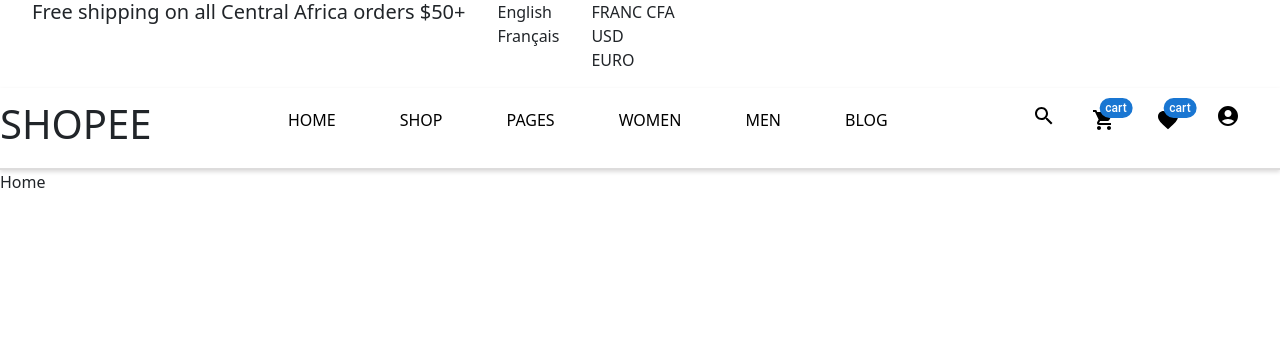
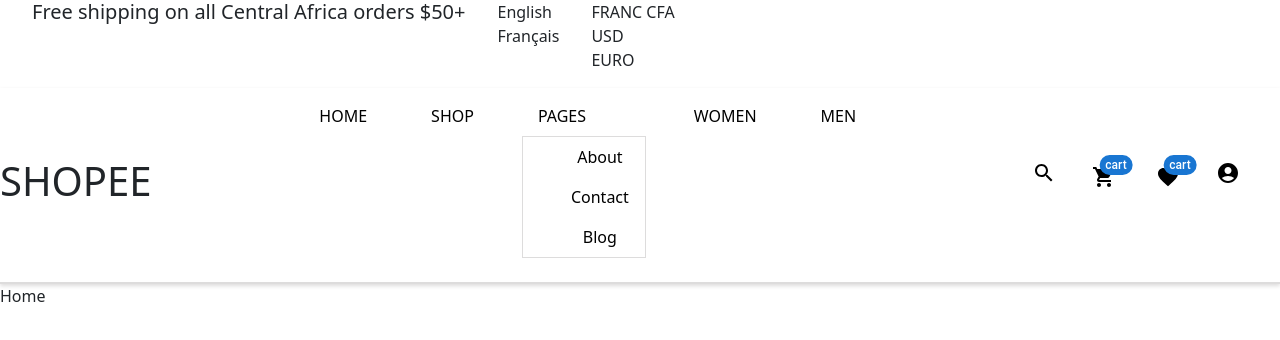
Before and after one commit to NalianAchei2020/e-commerce_shop, a React (Create React App) app in the folder client/: page / in a window 1280 px wide. Shown: the top 340 px of the page. Built offline with nearby package versions, Linux system fonts and the light colour scheme.

Commit message:
add link

```diff
--- a/client/src/Components/header.js
+++ b/client/src/Components/header.js
@@ -40,10 +40,29 @@ function Header() {
                 SHOP
               </Link>
             </li>
-            <li className="nav-item">
+            <li className="nav-item nav-dropdown">
               <Link className="nav-link" to="/pages">
                 PAGES
               </Link>
+              <div className="dropdown">
+                <ul className="nav-item drop">
+                  <li className="nav-item">
+                    <Link className="nav-link drop-link" to="/pages/about">
+                      About
+                    </Link>
+                  </li>
+                  <li className="nav-item">
+                    <Link className="nav-link" to="/pages/contact">
+                      Contact
+                    </Link>
+                  </li>
+                  <li className="nav-item">
+                    <Link className="nav-link" to="/pages/blog">
+                      Blog
+                    </Link>
+                  </li>
+                </ul>
+              </div>
             </li>
             <li className="nav-item">
               <Link className="nav-link" to="/Women">
@@ -53,11 +72,6 @@ function Header() {
             <li>
               <Link className="nav-link" to="/men">
                 MEN
-              </Link>
-            </li>
-            <li className="nav-item">
-              <Link className="nav-link" to="/blog">
-                BLOG
               </Link>
             </li>
           </ul>
@@ -73,6 +87,7 @@ function Header() {
             </li>
             <li className="nav-item">
               <Link to="/cart" className="icon-link">
+                <Tooltip title="Cart">
                   <IconButton
                     size="large"
                     aria-label="show 4 new mails"
@@ -82,6 +97,7 @@ function Header() {
                       <ShoppingCartIcon />
                     </Badge>
                   </IconButton>
+                </Tooltip>
               </Link>{' '}
             </li>
             <li className="nav-item">
--- a/client/src/Sass/Components/header.scss
+++ b/client/src/Sass/Components/header.scss
@@ -32,3 +32,23 @@ nav {
     font-size: 2rem;
   }
 }
+.nav-dropdown {
+  position: relative;
+}
+
+.drop {
+  background-color: #fff;
+  border: 1.5px solid #dddcdc;
+  display: flex;
+  flex-direction: column;
+  justify-content: center;
+  align-items: center;
+
+  .nav-item {
+    color: red;
+  }
+}
+
+li {
+  list-style-type: none;
+}
```
Lines whose indentation alone changed are shown as unchanged.
